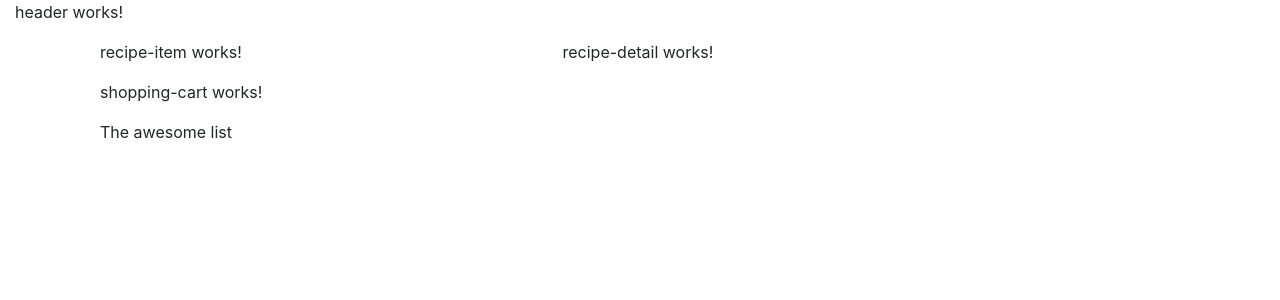
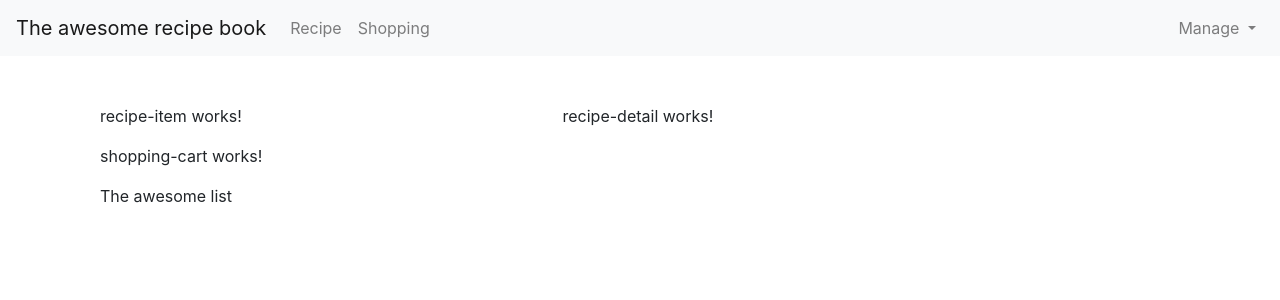
Before and after one commit to himais/the-awesome-recipe-book, an Angular app: page / in a window 1280 px wide. Shown: the top 300 px of the page. Built offline with nearby package versions, Linux system fonts and the light colour scheme.

Commit message:
feat (S2A45): Adiciona estrutura para a navbar

```diff
--- a/src/app/app.component.html
+++ b/src/app/app.component.html
@@ -1,6 +1,6 @@
-<div class="container-fluid">
-  <app-header></app-header>
-</div>
+
+<app-header></app-header>
+
 <div class="container">
   <div class="row">
     <div class="col-sm-12">
--- a/src/app/header/header.component.html
+++ b/src/app/header/header.component.html
@@ -1,3 +1,34 @@
-<p>
-  header works!
-</p>
+<nav class="navbar navbar-expand-lg navbar-light bg-light  mb-5">
+  <a class="navbar-brand" href="#">The awesome recipe book</a>
+  <button class="navbar-toggler" type="button" data-toggle="collapse" data-target="#navbarNavDropdown" aria-controls="navbarNavDropdown"
+    aria-expanded="false" aria-label="Toggle navigation">
+    <span class="navbar-toggler-icon"></span>
+  </button>
+  <div class="collapse navbar-collapse" id="navbarNavDropdown">
+    <ul class="navbar-nav mr-auto">
+      <!-- <li class="nav-item active">
+        <a class="nav-link" href="#">Home
+          <span class="sr-only">(current)</span>
+        </a>
+      </li> -->
+      <li class="nav-item">
+        <a class="nav-link" href="#">Recipe</a>
+      </li>
+      <li class="nav-item">
+        <a class="nav-link" href="#">Shopping</a>
+      </li>
+    </ul>
+    <ul class="navbar-nav">
+      <li class="nav-item dropdown">
+        <a class="nav-link dropdown-toggle" href="#" id="navbarDropdownMenuLink" role="button" data-toggle="dropdown" aria-haspopup="true"
+          aria-expanded="false">
+          Manage
+        </a>
+        <div class="dropdown-menu" aria-labelledby="navbarDropdownMenuLink">
+          <a class="dropdown-item" href="#">Save data</a>
+          <a class="dropdown-item" href="#">Fetch data</a>
+        </div>
+      </li>
+    </ul>
+  </div>
+</nav>
```
